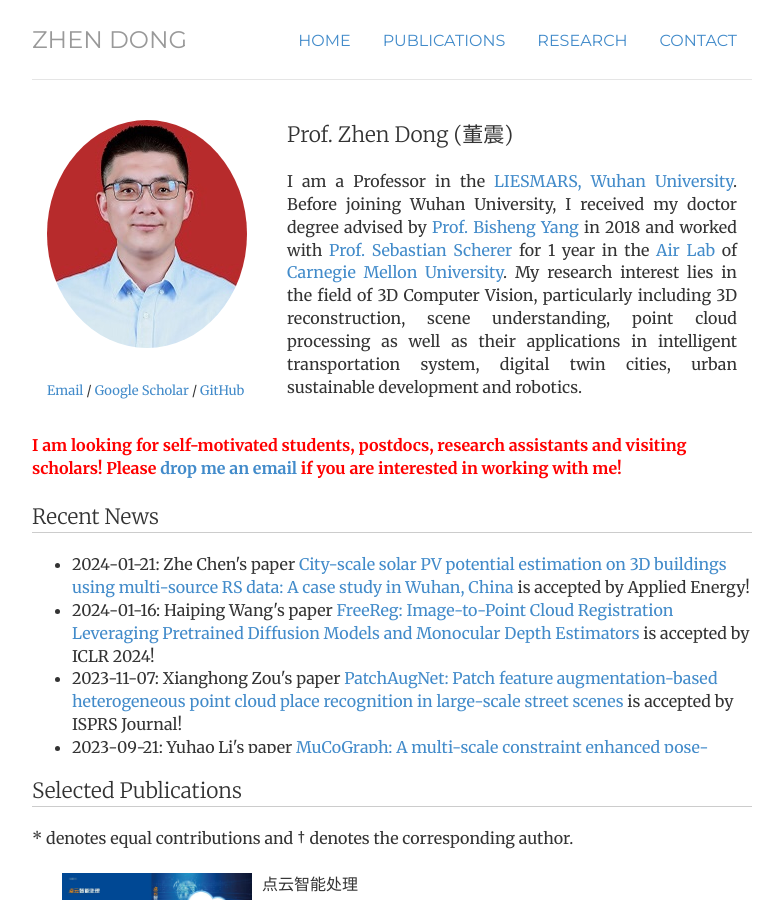
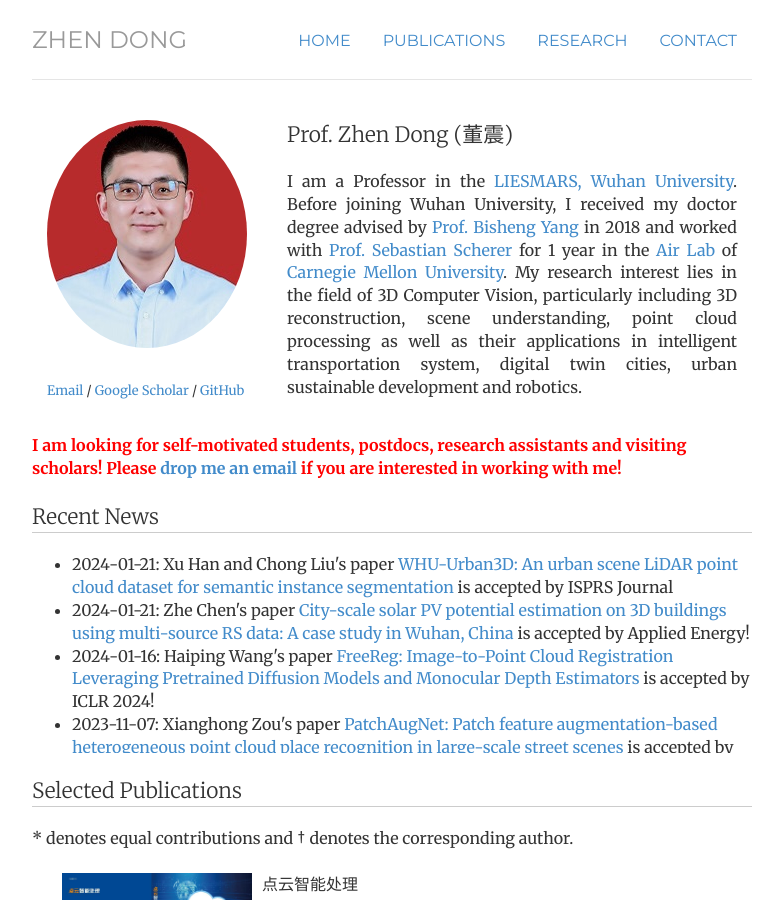
Before and after one commit to dongzhenwhu/dongzhenwhu.github.io, a Jekyll site: the page built from index.html, in a window 1280 px wide and 900 px high. Shown: the whole window, without its empty margins (248-1029 px from the left). Built offline with Jekyll 4.4.1, drawn with Linux system fonts in a browser that asks for light colours.

Commit message:
add WHU-Urban3D

```diff
--- a/index.html
+++ b/index.html
@@ -36,6 +36,7 @@ description:
 	<div style="height:200px;overflow-y:auto">
 		<div>
 			<ul>
+				<li>2024-01-21: Xu Han and Chong Liu's paper <a href="https://www.sciencedirect.com/science/article/pii/S0924271624000522">WHU-Urban3D: An urban scene LiDAR point cloud dataset for semantic instance segmentation</a> is accepted by ISPRS Journal</li>
 				<li>2024-01-21: Zhe Chen's paper <a href="https://www.sciencedirect.com/science/article/pii/S030626192400103X?via%3Dihub">City-scale solar PV potential estimation on 3D buildings using multi-source RS data: A case study in Wuhan, China</a> is accepted by Applied Energy!</li>
 				<li>2024-01-16: Haiping Wang's paper <a href="https://arxiv.org/abs/2310.03420">FreeReg: Image-to-Point Cloud Registration Leveraging Pretrained Diffusion Models and Monocular Depth Estimators</a> is accepted by ICLR 2024! </li>
 				<li>2023-11-07: Xianghong Zou's paper <a href="https://whu-usi3dv.github.io/PatchAugNet/">PatchAugNet: Patch feature augmentation-based heterogeneous point cloud place recognition in large-scale street scenes</a> is accepted by ISPRS Journal!</li>
```
